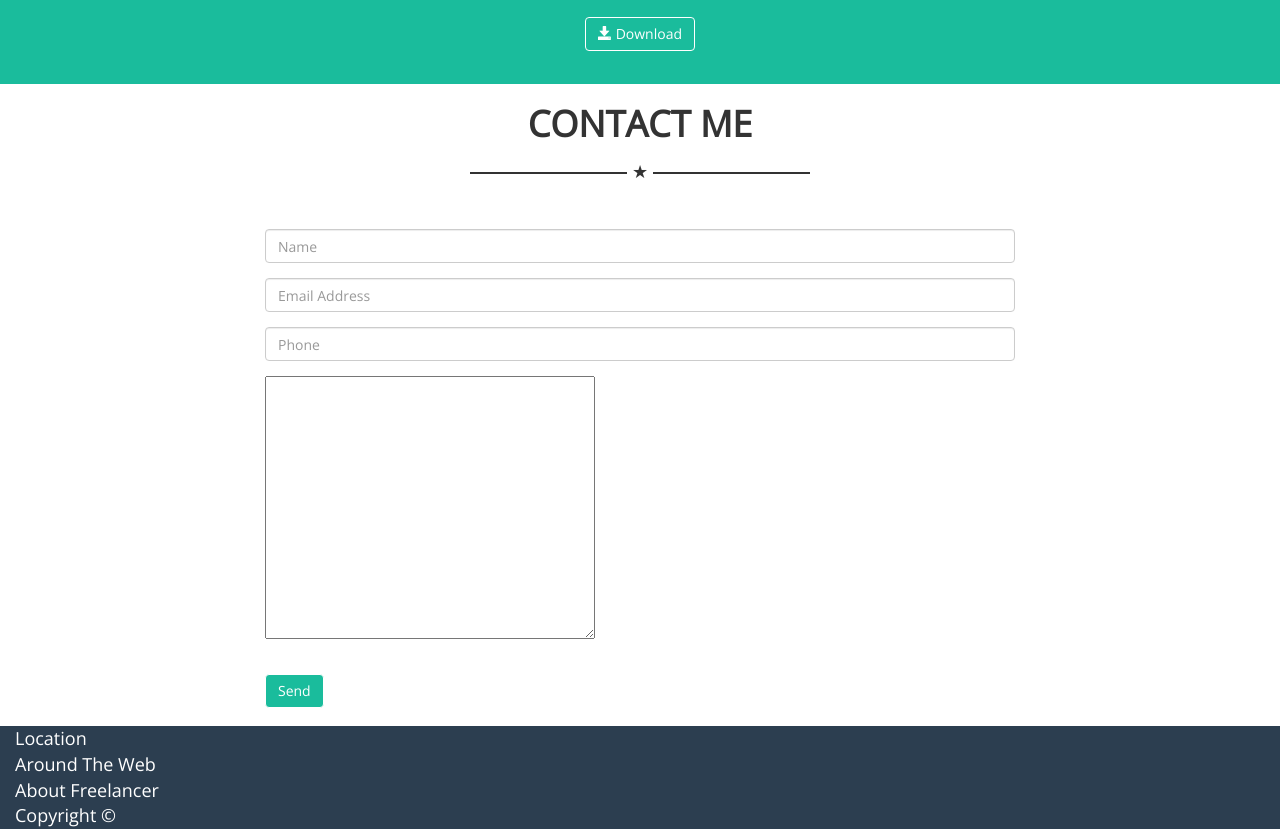
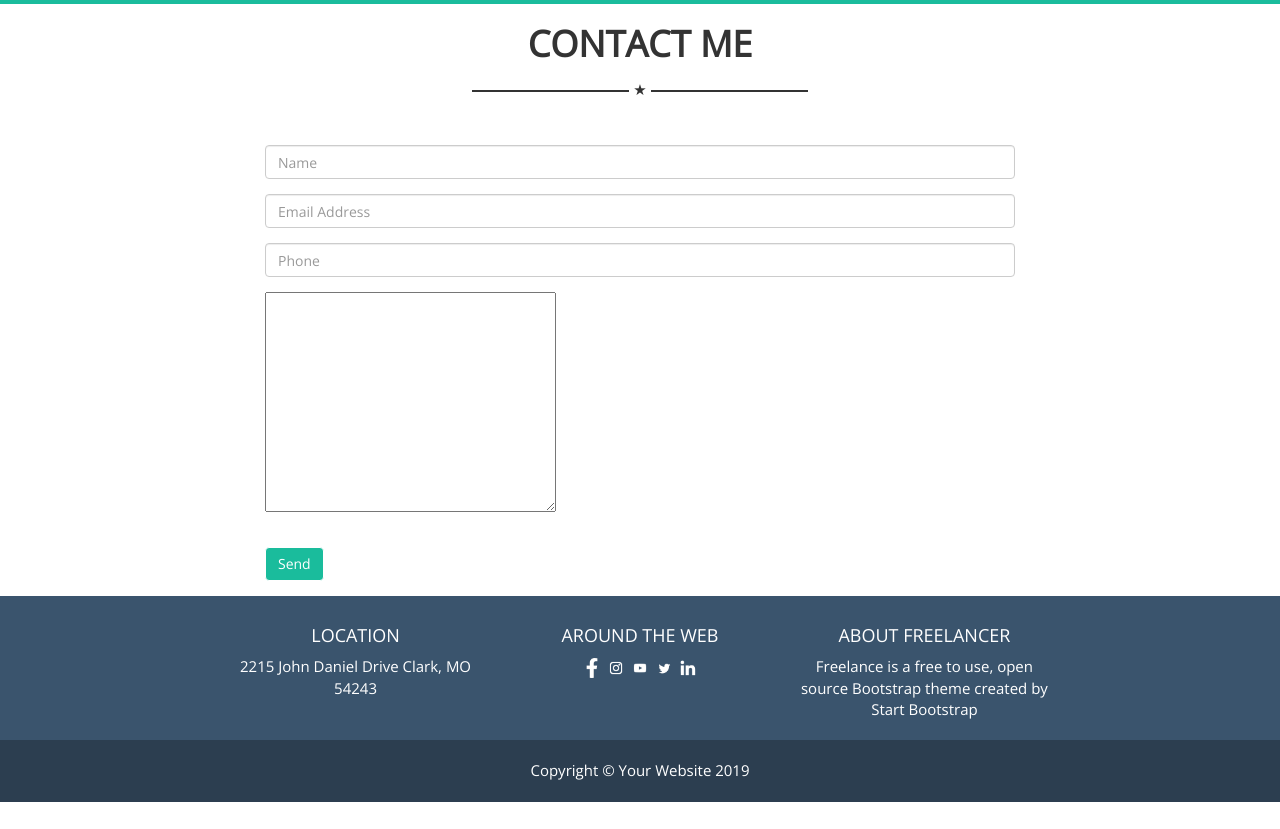
Before and after one commit to PanoramaView/html-css-bootstrap-freelancer, a plain HTML site: page index.html in a window 1280 px wide. Shown: the part 1690-2519 px from the top of the page. After the commit the page ends 2492 px from the top, so only its background shows below. Drawn offline with nearby package versions, Linux system fonts and the light colour scheme.

Commit message:
footer completed

```diff
--- a/index.html
+++ b/index.html
@@ -196,14 +196,42 @@
     </main>
 
     <footer>
+        <div class="container-fluid bg_lblue">
+            <div class="pad_pag">
+                <div class="row">
+                    <div class="col-sm-10 col-sm-offset-1 col-md-8 col-md-offset-2">
+                        <div class="row">
+                            <div class="col-xs-12 col-sm-4 col-md-4 text-center">
+                                <h4 class="uppercase">Location</h4>
+                                2215 John Daniel Drive Clark, MO 54243
+                            </div>
+                            <div class="col-xs-12 col-sm-4 col-md-4 text-center">
+                                <h4 class="uppercase">Around The Web</h4>
+                                <div class="socials">
+                                    <a href="#" class="facebook"><img src="img/social/facebook.png" class="img-responsive"></a>
+                                    <a href="#" class="instagram"><img src="img/social/instagram.png" class="img-responsive"></a>
+                                    <a href="#" class="youtube"><img src="img/social/youtube.png" class="img-responsive"></a>
+                                    <a href="#" class="twitter"><img src="img/social/twitter.png" class="img-responsive"></a>
+                                    <a href="#" class="linkedin"><img src="img/social/linkedin.png" class="img-responsive"></a>
+                                </div>
+
+                            </div>
+                            <div class="col-xs-12 col-sm-4 col-md-4 text-center">
+                                    <h4 class="uppercase">About Freelancer</h4>
+                                    Freelance is a free to use, open source Bootstrap theme created by <span class="greentext">Start Bootstrap</span>
+                            </div>
+                        </div>
+                    </div>
+                </div>
+            </div>
+        </div>
         <div class="container-fluid bg_blue">
-            <div class="row">
-                <div class="col-xs-12">Location</div>
-                <div class="col-xs-12">Around The Web</div>
-                <div class="col-xs-12">About Freelancer</div>
-            </div>
-            <div class="row">
-                <div class="col-xs-12">Copyright &#169;</div>
+            <div class="pad_pag">
+                <div class="row">
+                    <div class="col-xs-12 text-center">
+                        Copyright &#169; Your Website 2019
+                    </div>
+                </div>
             </div>
         </div>
     </footer>
--- a/style.css
+++ b/style.css
@@ -1,12 +1,15 @@
 *{
     font-family: 'Open Sans', sans-serif;
-    font-size: 16px;
+    font-size: 14px;
 }
 .title > h1{
     font-weight:1000;
 }
 nav h2{
     margin: 10;
+}
+.uppercase{
+    text-transform: uppercase;
 }
 form{
     text-align: left;
@@ -20,7 +23,7 @@ form{
 /* Medium devices (desktops, 992px and up) */
 @media (min-width: 992px) {
     *{
-        font-size: 18px;
+        font-size: 15px;
     }
  }
 
@@ -86,5 +89,10 @@ form{
     line-height: 15px;
 }
 .pad_pag{
-    padding: 30px 0;
+    padding: 20px 0;
 }
+
+.socials img{
+    max-width: 20px;
+    display: inline-block;
+}
```
Also changed, not shown: img/social/Instagram.png (added), img/social/Linkedin.png (added), img/social/Twitter.png (added), img/social/Youtube.png (added), img/social/facebook.png (added).
